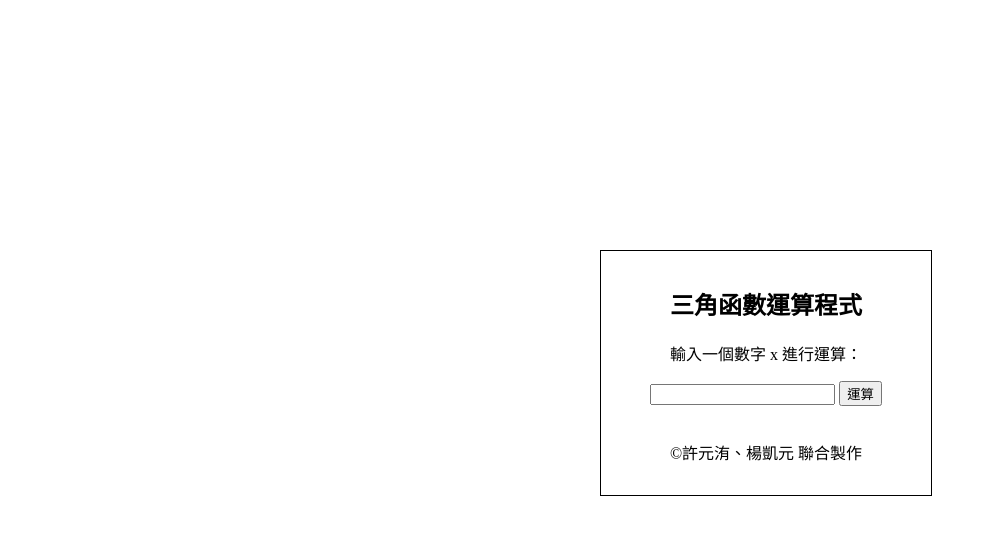
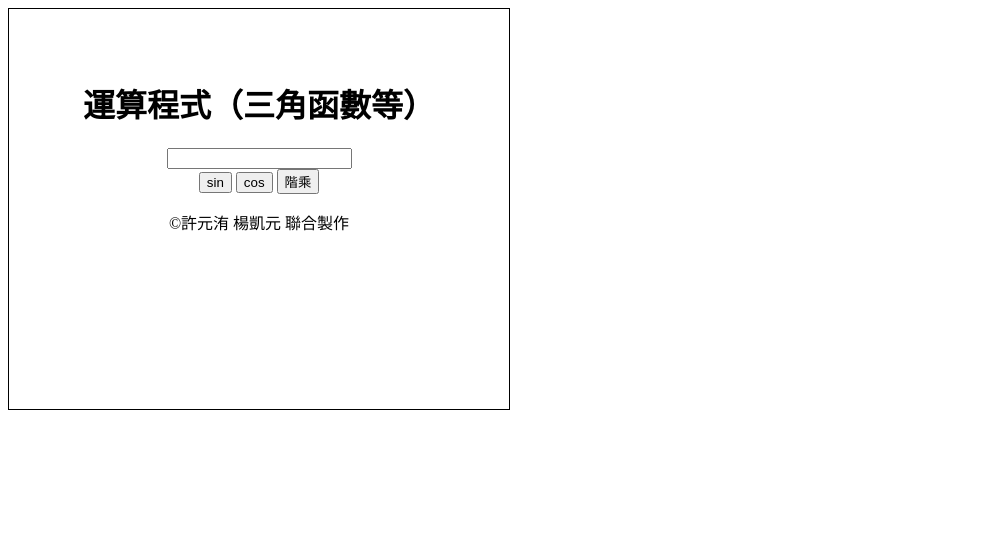
Before and after one commit to m0902290661/ft, a plain HTML site: page index.htm in a window 1280 px wide. Shown: the whole page, without its empty margins (0-987 px from the left). Drawn offline with Linux system fonts and the light colour scheme.

Commit message:
Add files via upload

```diff
--- a/index.htm
+++ b/index.htm
@@ -1,50 +1,61 @@
 <!DOCTYPE html>
-<html lang="zh-Hant">
+<html lang="en">
 <head>
     <meta charset="UTF-8">
-<title>三角函數運算程式</title>
+    <meta name="viewport" content="width=device-width, initial-scale=1.0">
+    <title>運算程式（三角函數等）</title>
     <style>
-    body{
+        .d{
             text-align: center;
             border: 1px solid black;
-        padding: 15px;
-        width: 300px;
-        margin: 250px 0px 0px 600px;
+            padding: 50px;
+            width: 400px;
+            height: 300px;
         }
     </style>
     <script>
-function calculate() {
-    var x = parseFloat(document.getElementById('input').value);
-    var sinResult = Math.sin(x);
-    var cosResult = Math.cos(x);
-    var factorialResult = factorial(x);
-
-    document.getElementById('sinResult').innerHTML = "sin(" + x + ") = " + sinResult.toFixed(4);
-    document.getElementById('cosResult').innerHTML = "cos(" + x + ") = " + cosResult.toFixed(4);
-    document.getElementById('factorialResult').innerHTML = x + "! = " + factorialResult;
+        function cos(){
+            var i = document.getElementById('in').value;
+            var x = i * Math.PI / 180;
+            var ans = 1 - (Math.pow(x, 2) / 2) + (Math.pow(x, 4) / 24) - (Math.pow(x, 6) / 720) + (Math.pow(x, 8) / 40320) - (Math.pow(x, 10) / 3628800) + (Math.pow(x, 12) / 479001600) - (Math.pow(x, 14) / 87178291200) + (Math.pow(x, 16) / 2092278988800);
+            var ans1 = ans.toFixed(5);
+            document.getElementById('out').innerHTML='cos('+i+')的值是＝'+ans1;
         }
-
-function factorial(n) {
-    if (n === 0 || n === 1)
-        return 1;
-    else {
-        for (var i = n - 1; i >= 1; i--) {
-            n *= i;
+        function sin(){
+            var i = document.getElementById('in').value;
+            var x = i * Math.PI / 180;
+            var ans = x - (Math.pow(x, 3) / 6) + (Math.pow(x, 5) / 120) - (Math.pow(x, 7) / 5040);
+            var ans1 = ans.toFixed(5);
+            document.getElementById('out').innerHTML='sin('+i+')的值是＝'+ans1;
         }
-        return n;
+        function stair(){
+            var x = document.getElementById('in').value;
+            if(x < 0){
+                document.getElementById('out').innerHTML='error';
             }
+            if(x===''){
+                document.getElementById('out').innerHTML='error';
+            }
+            var i = 2;
+            var a = 1;
+            while(i<=x){
+                a*=i;
+                i++;
+            }
+            document.getElementById('out').innerHTML=x+'的階乘為'+a;
         }
     </script>
 </head>
 <body>
-<h2>三角函數運算程式</h2>
-<p>輸入一個數字 x 進行運算：</p>
-<input type="number" id="input">
-<button onclick="calculate()">運算</button>
-<br><br>
-<p id="sinResult"></p>
-<p id="cosResult"></p>
-<p id="factorialResult"></p>
-<p>&copy;許元洧、楊凱元 聯合製作</p>
+    <div class="d">
+        <h1>運算程式（三角函數等）</h1>
+        <input type="number" id="in">
+        <br>
+        <button onclick="sin()">sin</button>
+        <button onclick="cos()">cos</button>
+        <button onclick="stair()">階乘</button>
+        <p id="out"></p>
+        <p>&copy;許元洧 楊凱元 聯合製作</p>
+    </div>
 </body>
 </html>
```
Lines whose indentation alone changed are shown as unchanged.
